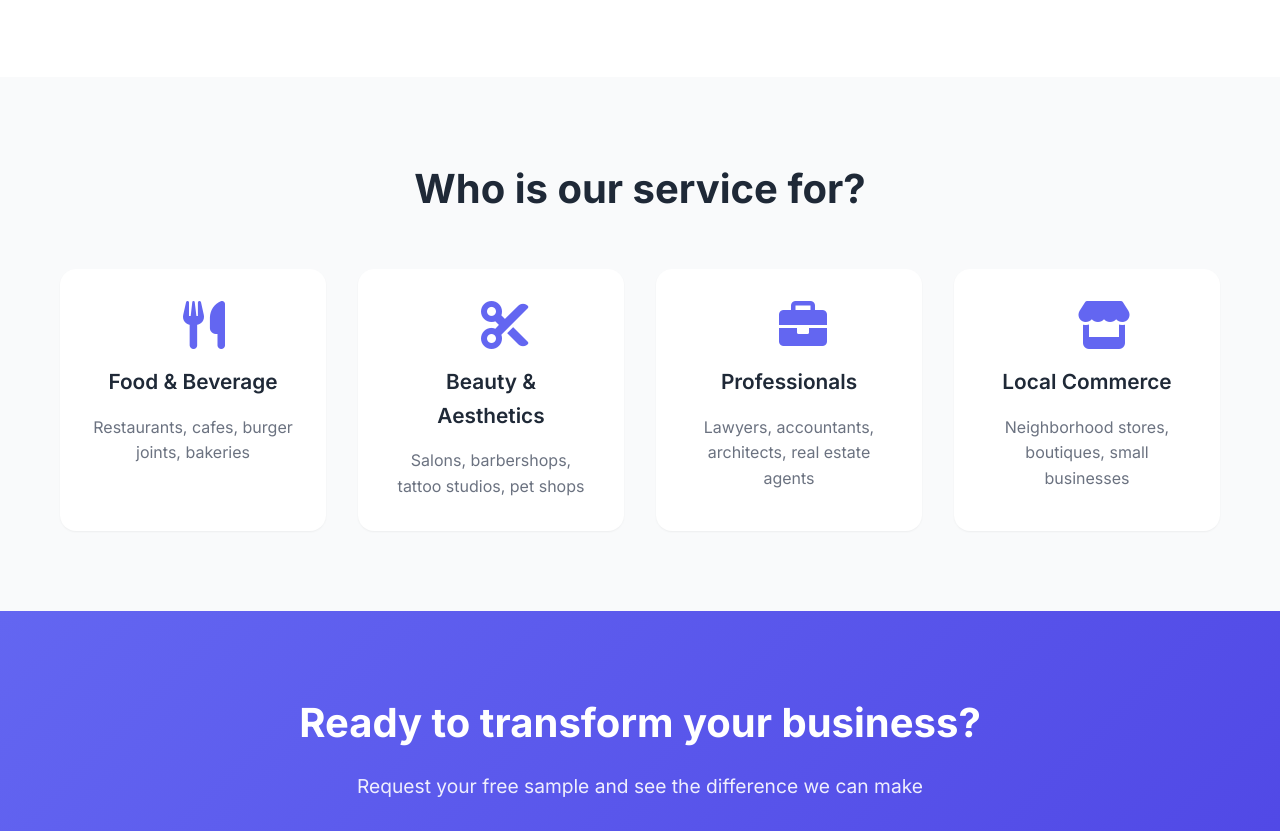
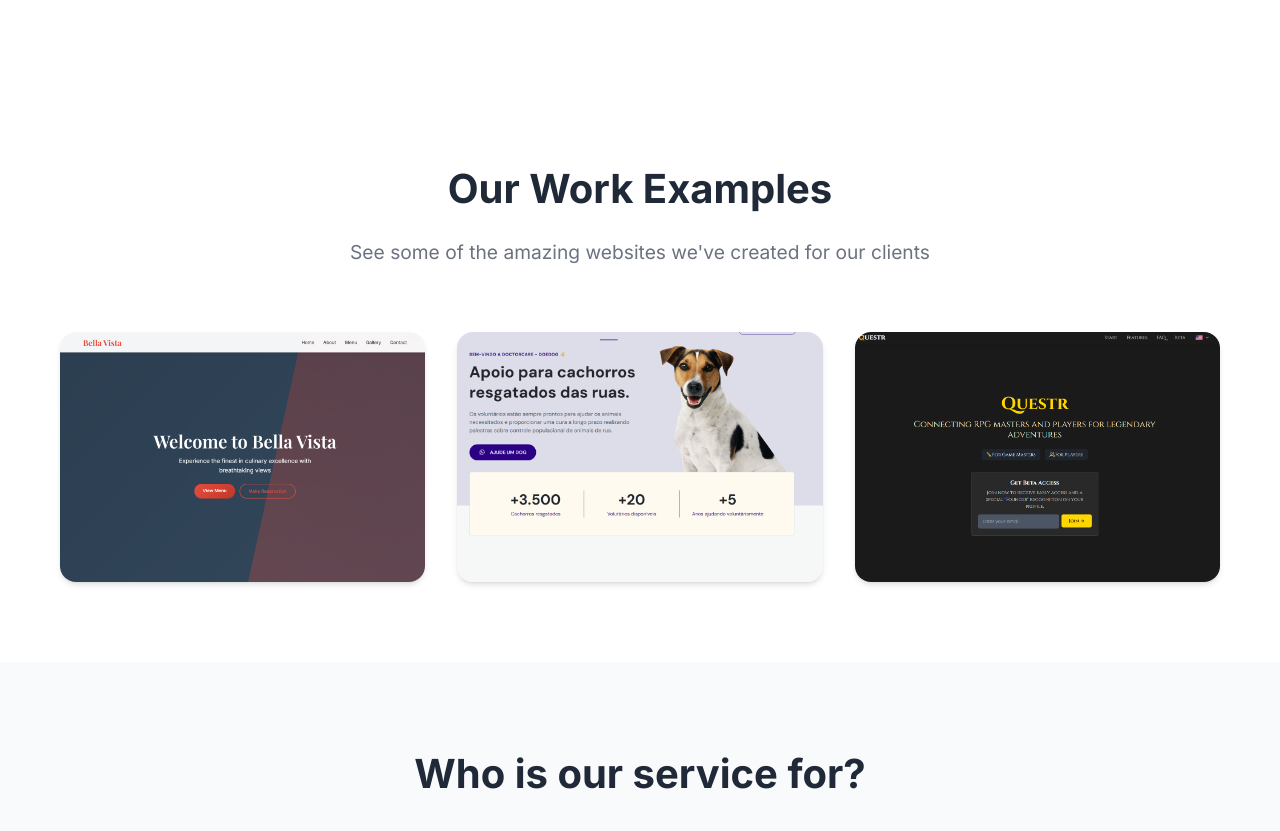
Before and after one commit to DaviJonck/digitalboost, a plain HTML site: page index.html in a window 1280 px wide. Shown: the part 2527-3358 px from the top of the page. Drawn offline with Linux system fonts and the light colour scheme.

Commit message:
new fixes

```diff
--- a/index.html
+++ b/index.html
@@ -155,7 +155,7 @@
                   <i class="fas fa-check"></i> Professional Landing Page
                   (Website)
                 </li>
-                <li><i class="fas fa-check"></i> 1 Year Support</li>
+                <li><i class="fas fa-check"></i> 6 Months Website Support</li>
               </ul>
             </div>
             <a
@@ -233,6 +233,39 @@
             <div class="image-placeholder">
               <i class="fas fa-chart-line"></i>
               <p>Digital Growth</p>
+            </div>
+          </div>
+        </div>
+      </div>
+    </section>
+
+    <!-- Portfolio Section -->
+    <section class="portfolio">
+      <div class="container">
+        <div class="section-header">
+          <h2>Our Work Examples</h2>
+          <p>See some of the amazing websites we've created for our clients</p>
+        </div>
+        <div class="portfolio-grid">
+          <div class="portfolio-item">
+            <img src="./foto1.png" alt="Bella Vista Restaurant Website" />
+            <div class="portfolio-overlay">
+              <h3>Bella Vista Restaurant</h3>
+              <p>Elegant dining experience website</p>
+            </div>
+          </div>
+          <div class="portfolio-item">
+            <img src="./foto2.png" alt="DoctorCare Organization Website" />
+            <div class="portfolio-overlay">
+              <h3>DoctorCare Organization</h3>
+              <p>Non-profit animal rescue platform</p>
+            </div>
+          </div>
+          <div class="portfolio-item">
+            <img src="./foto3.png" alt="QuestR Gaming Platform" />
+            <div class="portfolio-overlay">
+              <h3>QuestR Gaming Platform</h3>
+              <p>RPG community connection site</p>
             </div>
           </div>
         </div>
--- a/styles.css
+++ b/styles.css
@@ -68,7 +68,7 @@ body {
 }
 
 .logo-image {
-  height: 40px;
+  height: 100px;
   width: auto;
   object-fit: contain;
   max-width: 120px;
@@ -480,6 +480,11 @@ body {
   display: flex;
   align-items: flex-start;
   gap: 1rem;
+
+  @media (max-width: 768px) {
+    flex-direction: column;
+    align-items: center;
+  }
 }
 
 .feature i {
@@ -499,6 +504,67 @@ body {
 }
 .feature p {
   color: var(--text-secondary);
+}
+
+/* Portfolio Section */
+.portfolio {
+  padding: 80px 0;
+  background: white;
+}
+
+.portfolio-grid {
+  display: grid;
+  grid-template-columns: repeat(auto-fit, minmax(300px, 1fr));
+  gap: 2rem;
+  margin-top: 3rem;
+}
+
+.portfolio-item {
+  position: relative;
+  border-radius: 16px;
+  overflow: hidden;
+  box-shadow: var(--shadow-md);
+  transition: all 0.3s ease;
+  cursor: pointer;
+}
+
+.portfolio-item:hover {
+  transform: translateY(-5px);
+  box-shadow: var(--shadow-xl);
+}
+
+.portfolio-item img {
+  width: 100%;
+  height: 250px;
+  object-fit: cover;
+  display: block;
+}
+
+.portfolio-overlay {
+  position: absolute;
+  bottom: 0;
+  left: 0;
+  right: 0;
+  background: linear-gradient(transparent, rgba(0, 0, 0, 0.8));
+  color: white;
+  padding: 2rem 1.5rem 1.5rem;
+  transform: translateY(100%);
+  transition: transform 0.3s ease;
+}
+
+.portfolio-item:hover .portfolio-overlay {
+  transform: translateY(0);
+}
+
+.portfolio-overlay h3 {
+  font-size: 1.3rem;
+  font-weight: 600;
+  margin-bottom: 0.5rem;
+}
+
+.portfolio-overlay p {
+  font-size: 0.9rem;
+  opacity: 0.9;
 }
 
 /* Target Audience */
@@ -690,6 +756,10 @@ body {
     grid-template-columns: 1fr;
     text-align: center;
   }
+
+  .portfolio-grid {
+    grid-template-columns: 1fr;
+  }
 }
 
 @media (max-width: 480px) {
```
Also changed, not shown: foto1.png (added), foto2.png (added), foto3.png (added).
